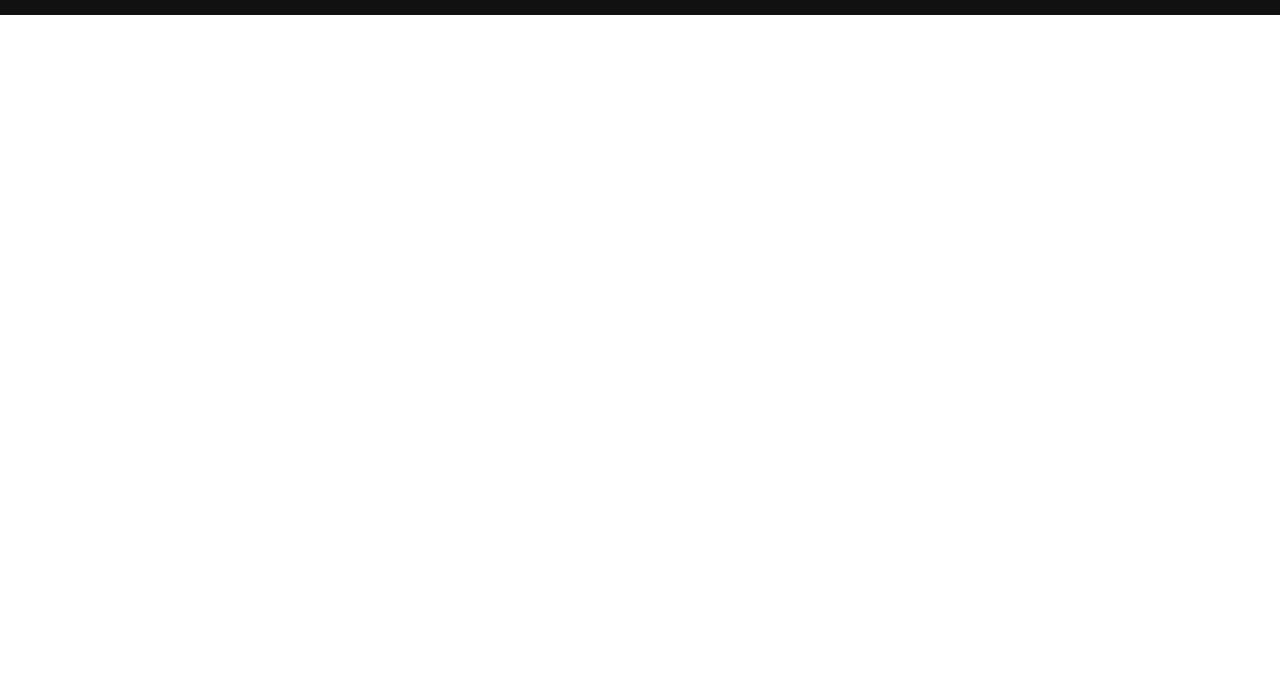
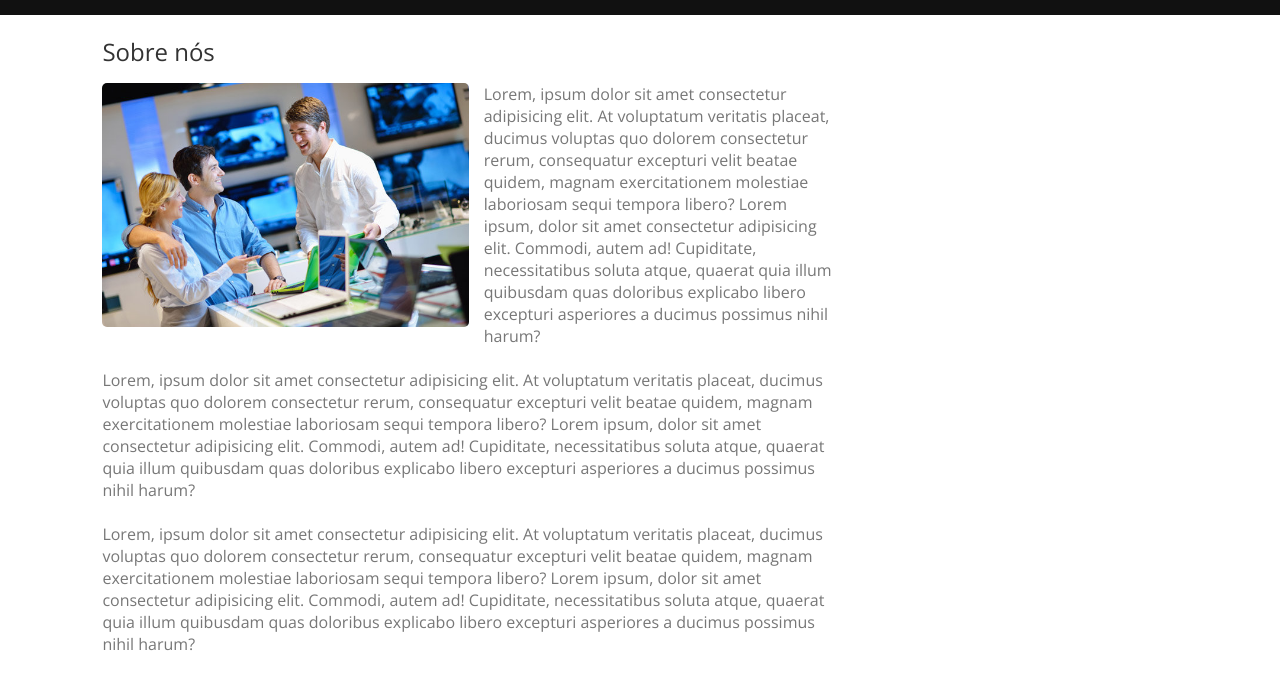
Before and after one commit to Fabiobrito/front-end-curso-basico, a plain HTML site: page html&css/nodeshop/index.html in a window 1280 px wide. Shown: the part 195-884 px from the top of the page. Before the commit the page ends 800 px from the top, so only its background shows below. Drawn offline with nearby package versions, Linux system fonts and the light colour scheme.

Commit message:
Introdução do conteudo principal (foto e texto) e estilização com css do mesmo

```diff
--- a/html&css/nodeshop/css/style.css
+++ b/html&css/nodeshop/css/style.css
@@ -83,3 +83,24 @@ p{font-size: 1em;color: #777;}
 .goo:hover{
 	color:#D73D32;
 }
+
+/*CONTEUDO PRINCIPAL */
+.conteudo-principal{
+	width:100%;
+	float:left;
+	padding:20px 8%;
+}
+.sobre{
+	width: 70%;
+	float:left;
+	padding:0 20px 20px 0;
+}
+.sobre h2{
+	margin-bottom: 15px;
+}
+.sobre img{
+	width:50%;
+	float:left;
+	border-radius:5px;
+	margin: 0 15px 15px 0;
+}
--- a/html&css/nodeshop/index.html
+++ b/html&css/nodeshop/index.html
@@ -38,7 +38,28 @@
 			</div>
 		</nav>
 
+
 	</body>
+	<main class="conteudo-principal">
+		 <article class="sobre">
+			<h2>Sobre nós</h2>
+			<img src="img/loja.jpg" alt="foto-loja">
+			<p>Lorem, ipsum dolor sit amet consectetur adipisicing elit. At voluptatum veritatis placeat, ducimus voluptas quo dolorem
+			consectetur rerum, consequatur excepturi velit beatae quidem, magnam exercitationem molestiae laboriosam sequi tempora libero?
+			Lorem ipsum, dolor sit amet consectetur adipisicing elit. Commodi, autem ad! Cupiditate, necessitatibus soluta atque, quaerat quia
+			 illum quibusdam quas doloribus explicabo libero excepturi asperiores a ducimus possimus nihil harum?<br> <br>
+			 Lorem, ipsum dolor sit amet consectetur adipisicing elit. At voluptatum veritatis placeat, ducimus voluptas quo dolorem
+			consectetur rerum, consequatur excepturi velit beatae quidem, magnam exercitationem molestiae laboriosam sequi tempora libero?
+			Lorem ipsum, dolor sit amet consectetur adipisicing elit. Commodi, autem ad! Cupiditate, necessitatibus soluta atque, quaerat quia
+			 illum quibusdam quas doloribus explicabo libero excepturi asperiores a ducimus possimus nihil harum?<br> <br>
+			 Lorem, ipsum dolor sit amet consectetur adipisicing elit. At voluptatum veritatis placeat, ducimus voluptas quo dolorem
+			consectetur rerum, consequatur excepturi velit beatae quidem, magnam exercitationem molestiae laboriosam sequi tempora libero?
+			Lorem ipsum, dolor sit amet consectetur adipisicing elit. Commodi, autem ad! Cupiditate, necessitatibus soluta atque, quaerat quia
+			 illum quibusdam quas doloribus explicabo libero excepturi asperiores a ducimus possimus nihil harum?
+
+			 </p>
+		</article>
+	</main>
 
 	<footer>
 
```
